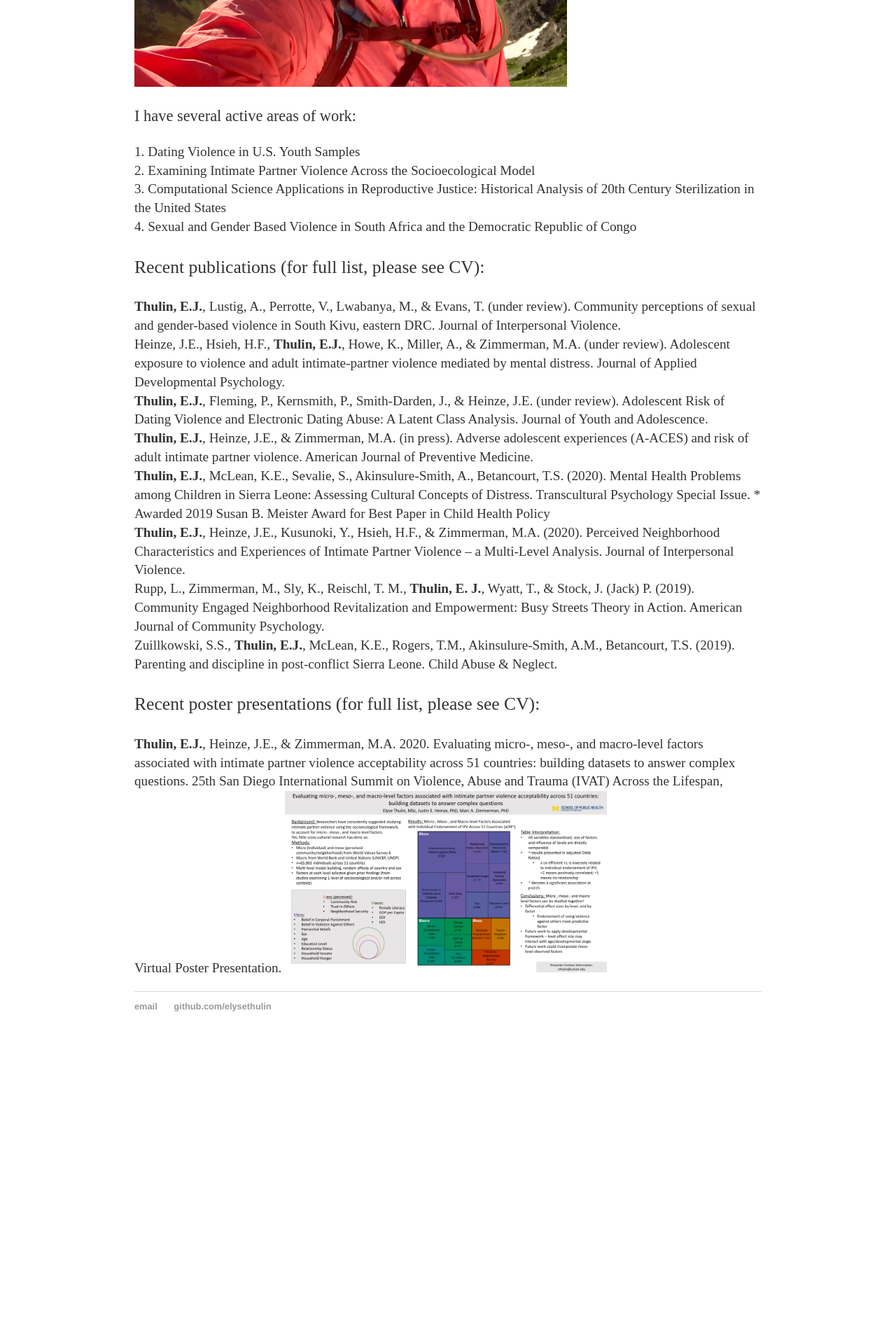
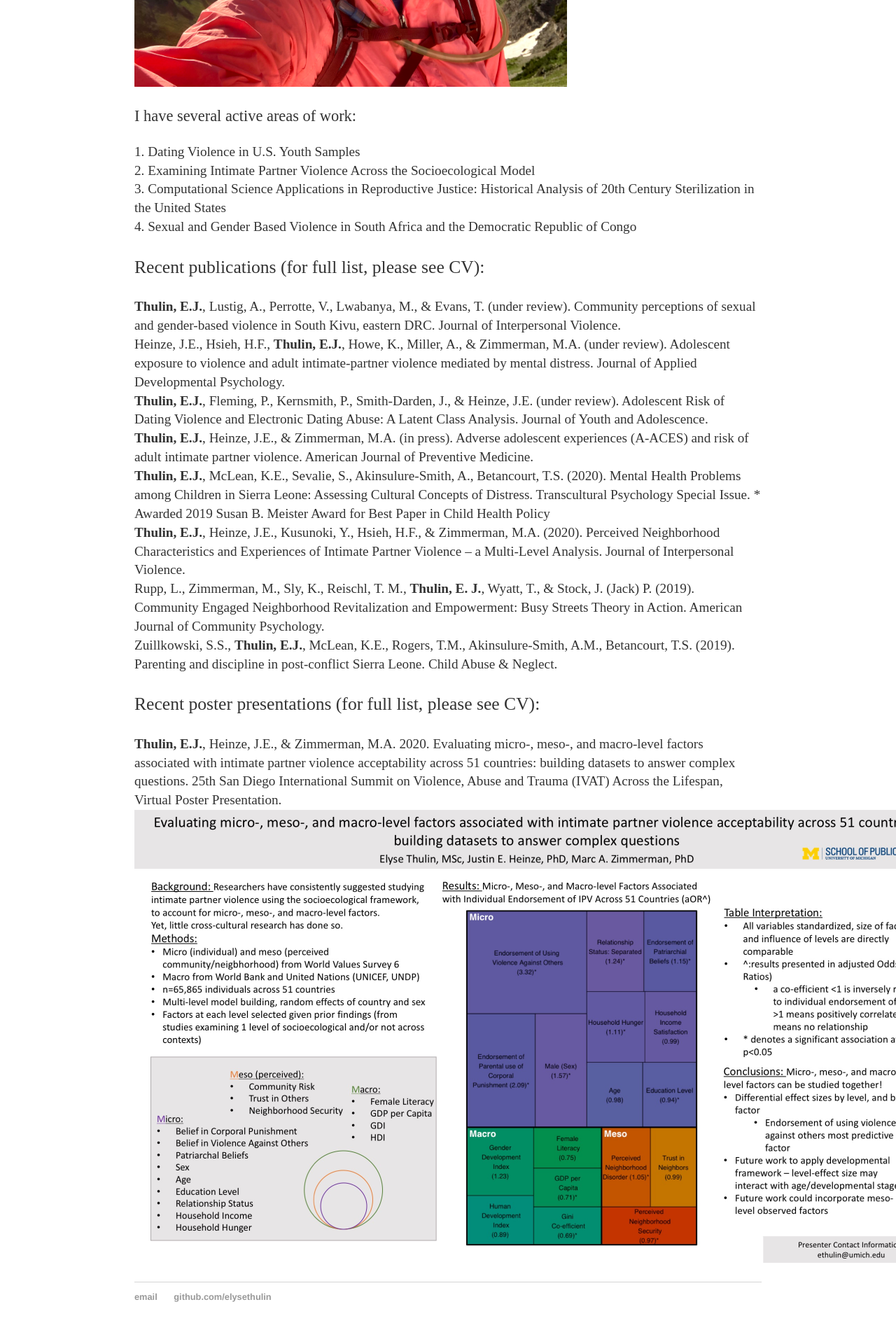
Before and after one commit to elysethulin/elysethulin.github.io, a Jekyll site: the page built from index.html, in a window 1280 px wide. Shown: the part 690-2610 px from the top of the page at 70% size. Built offline with Jekyll 4.4.1, drawn with Linux system fonts in a browser that asks for light colours; before the commit the page ends 2195 px from its top, so only the background shows below that.

Commit message:
Update index.html

```diff
--- a/index.html
+++ b/index.html
@@ -27,5 +27,5 @@ title: Elyse Thulin, Social Scientist and Outdoor Enthusiast
 			<p style="font-size:120%;"><b>Thulin, E.J.</b>, Heinze, J.E., & Zimmerman, M.A. 2020. Evaluating micro-, meso-, and macro-level
 				factors associated with intimate partner violence acceptability across 51 countries: building datasets to answer complex questions.
 				25th San Diego International Summit on Violence, Abuse and Trauma (IVAT) Across the Lifespan, Virtual Poster Presentation.
-			<img src="Evaluating Micro Meso And MacroLevel Factors .jpg" alt="text descriptor" width="460" height="258.6"> </p>
+			<img src="Evaluating Micro Meso And MacroLevel Factors .jpg" alt="text descriptor" width="1150" height="646.5"> </p>
 </div><!-- /.blurb -->
```
